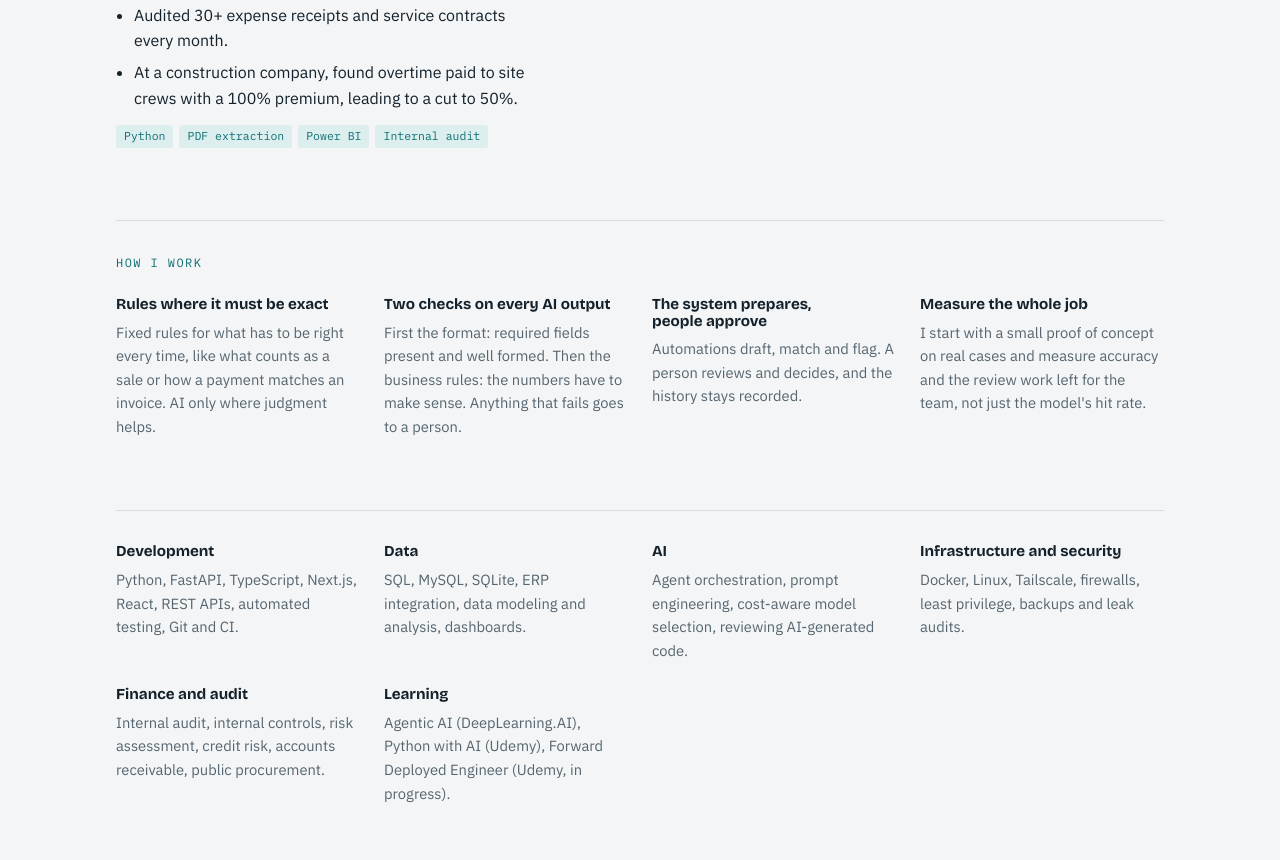
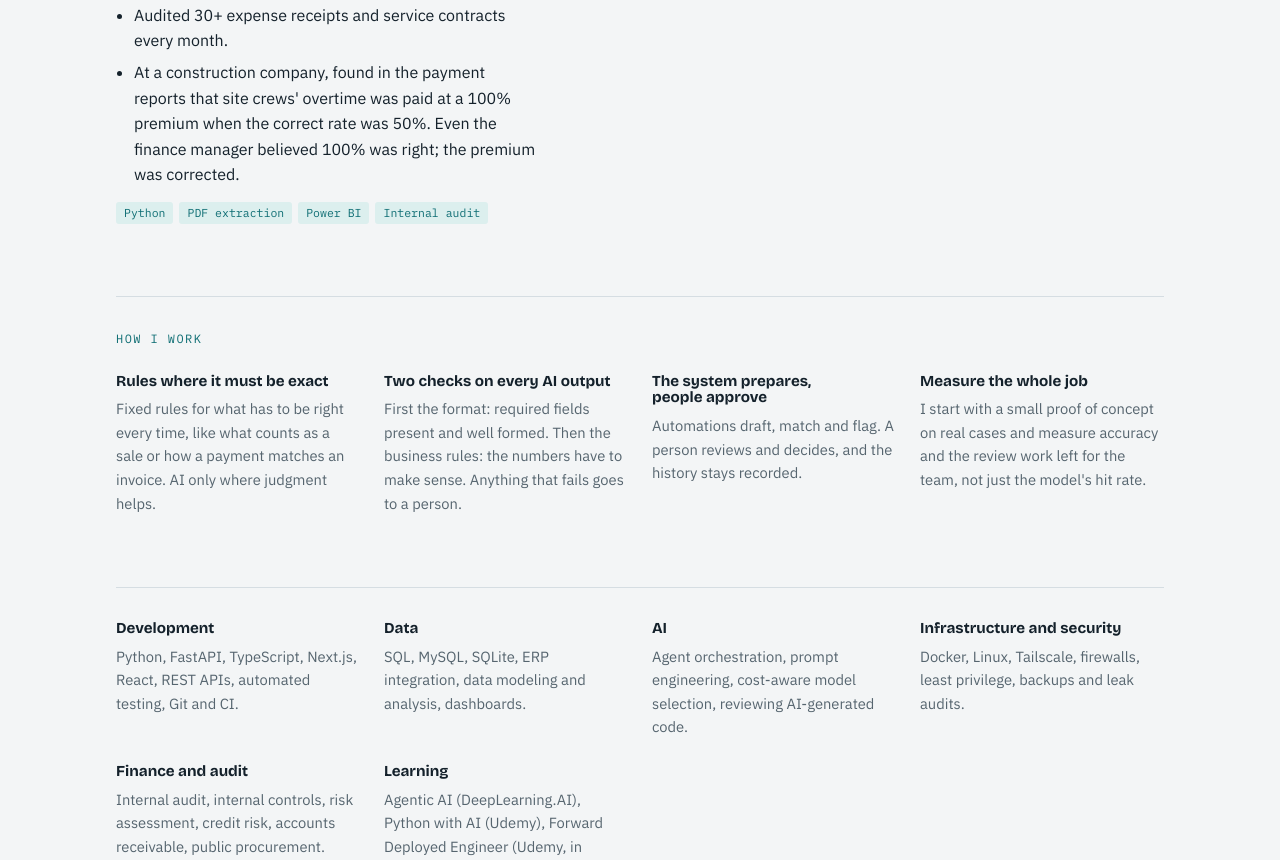
Before and after one commit to lorenakdias/portfolio, a plain HTML site: page index.html in a window 1280 px wide. Shown: the part 3541-4401 px from the top of the page. Drawn offline with nearby package versions, Linux system fonts and the light colour scheme.

Commit message:
Portfólio: detalha o achado da hora extra na auditoria
Co-Authored-By: Claude Opus 5.5 <noreply@anthropic.com>
Claude-Session: https://claude.ai/code/session_019RCBVYkRW6qvVNNvTiy8YT

```diff
--- a/index.html
+++ b/index.html
@@ -358,7 +358,7 @@ svg text{font-family:var(--body)}
     <div class="eyebrow">Audit automation · Grant Thornton</div>
     <h2>From 180 PDF pages to a dashboard in 20 minutes</h2>
     <p>Every month, 3 PDFs of about 60 pages each arrived with the data for an outsourced-services contract. Extracting it by hand took 2 days.</p>
-    <ul><li>Built a Python script that extracts the data automatically: 2 days became 20 minutes.</li><li>Sole owner of the Power BI dashboard used in the monthly stakeholder meeting: contract overruns in value or hours, and hours worked above the permitted limit.</li><li>Audited 30+ expense receipts and service contracts every month.</li><li>At a construction company, found overtime paid to site crews with a 100% premium, leading to a cut to 50%.</li></ul>
+    <ul><li>Built a Python script that extracts the data automatically: 2 days became 20 minutes.</li><li>Sole owner of the Power BI dashboard used in the monthly stakeholder meeting: contract overruns in value or hours, and hours worked above the permitted limit.</li><li>Audited 30+ expense receipts and service contracts every month.</li><li>At a construction company, found in the payment reports that site crews' overtime was paid at a 100% premium when the correct rate was 50%. Even the finance manager believed 100% was right; the premium was corrected.</li></ul>
     <div class="stack"><span>Python</span><span>PDF extraction</span><span>Power BI</span><span>Internal audit</span></div>
   </div>
   <figure>
```
Also changed, not shown: pt/index.html (+1 -1 lines), assets/07-audit-automation.png, 2 other files.
